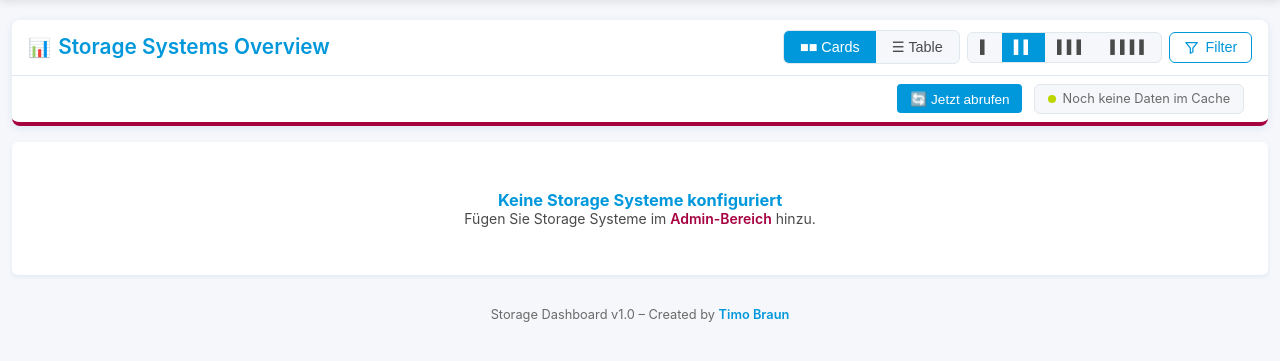
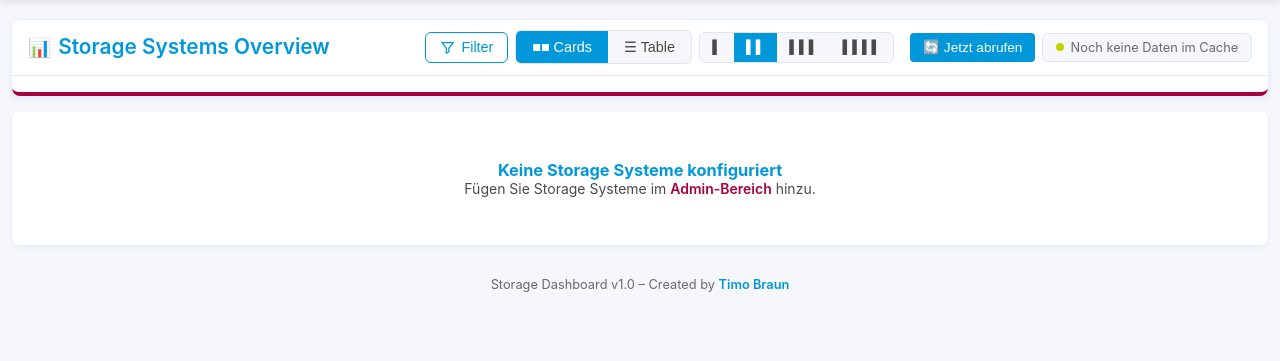
Before and after one commit to TimUx/storage-dashboard, a Flask app: page /dashboard in a window 1280 px wide. Shown: the part 102-463 px from the top of the page. Run offline with Flask 3, Linux system fonts and the light colour scheme; data comes from the database, SQL or seed files in the repository; data that the repository does not hold is empty.

Commit message:
fix: move refresh controls into top dashboard header row
Place the collect/last-updated controls in the top header row at the far right and move the filter toggle to the far left of the header button group while keeping filter fields in the second row.

Made-with: Cursor

```diff
--- a/app/templates/dashboard.html
+++ b/app/templates/dashboard.html
@@ -83,11 +83,23 @@ body {
 }
 
 .overview-header-actions {
+    display: flex;
+    align-items: center;
+    gap: 0.65rem;
+    margin-left: auto;
+    flex-wrap: wrap;
+}
+
+.overview-header-actions-left,
+.overview-header-actions-right {
     display: inline-flex;
     align-items: center;
     gap: 0.45rem;
-    margin-left: auto;
     flex-wrap: wrap;
+}
+
+.overview-header-actions-right {
+    margin-left: 0.35rem;
 }
 
 .btn-tool {
@@ -1120,20 +1132,7 @@ body.table-view .systems-table {
     <div class="overview-header">
         <h2><span class="overview-title-icon" aria-hidden="true">📊</span> Storage Systems Overview</h2>
         <div class="overview-header-actions">
-            <div class="view-toggle">
-                <button id="card-view-btn" class="active" onclick="switchView('card')">
-                    <span>&#x25A0;&#x25A0;</span> <span class="btn-label">Cards</span>
-                </button>
-                <button id="table-view-btn" onclick="switchView('table')">
-                    <span>☰</span> <span class="btn-label">Table</span>
-                </button>
-            </div>
-            <div class="column-selector" title="Anzahl Spalten">
-                <button id="col-1-btn" onclick="setColumnCount(1)" title="1 Spalte">▌</button>
-                <button id="col-2-btn" onclick="setColumnCount(2)" title="2 Spalten">▌▌</button>
-                <button id="col-3-btn" onclick="setColumnCount(3)" title="3 Spalten">▌▌▌</button>
-                <button id="col-4-btn" onclick="setColumnCount(4)" title="4 Spalten">▌▌▌▌</button>
-            </div>
+            <div class="overview-header-actions-left">
                 <button type="button"
                         id="filter-toggle-btn"
                         class="btn-tool"
@@ -1148,6 +1147,30 @@ body.table-view .systems-table {
                     </svg>
                     <span class="btn-label">Filter</span>
                 </button>
+                <div class="view-toggle">
+                    <button id="card-view-btn" class="active" onclick="switchView('card')">
+                        <span>&#x25A0;&#x25A0;</span> <span class="btn-label">Cards</span>
+                    </button>
+                    <button id="table-view-btn" onclick="switchView('table')">
+                        <span>☰</span> <span class="btn-label">Table</span>
+                    </button>
+                </div>
+                <div class="column-selector" title="Anzahl Spalten">
+                    <button id="col-1-btn" onclick="setColumnCount(1)" title="1 Spalte">▌</button>
+                    <button id="col-2-btn" onclick="setColumnCount(2)" title="2 Spalten">▌▌</button>
+                    <button id="col-3-btn" onclick="setColumnCount(3)" title="3 Spalten">▌▌▌</button>
+                    <button id="col-4-btn" onclick="setColumnCount(4)" title="4 Spalten">▌▌▌▌</button>
+                </div>
+            </div>
+            <div class="overview-header-actions-right">
+                <button id="collect-now-btn" class="btn-collect-now" onclick="triggerCollectNow()" title="Daten aller Systeme sofort neu abrufen">
+                    🔄 Jetzt abrufen
+                </button>
+                <div class="refresh-indicator" id="refresh-indicator" title="Dashboard aktualisiert sich automatisch">
+                    <span class="refresh-dot" id="refresh-dot"></span>
+                    <span id="last-updated-label"></span>
+                </div>
+            </div>
         </div>
     </div>
 
@@ -1220,19 +1243,6 @@ body.table-view .systems-table {
                 </div>
             </div>
 
-            <!-- Actions Section -->
-            <div class="actions-section">
-                <h3>Dashboard Optionen</h3>
-                <div class="header-actions">
-                    <button id="collect-now-btn" class="btn-collect-now" onclick="triggerCollectNow()" title="Daten aller Systeme sofort neu abrufen">
-                        🔄 Jetzt abrufen
-                    </button>
-                    <div class="refresh-indicator" id="refresh-indicator" title="Dashboard aktualisiert sich automatisch">
-                        <span class="refresh-dot" id="refresh-dot"></span>
-                        <span id="last-updated-label"></span>
-                    </div>
-                </div>
-            </div>
         </div>
     </div>
 </div>
```
Lines whose indentation alone changed are shown as unchanged.
